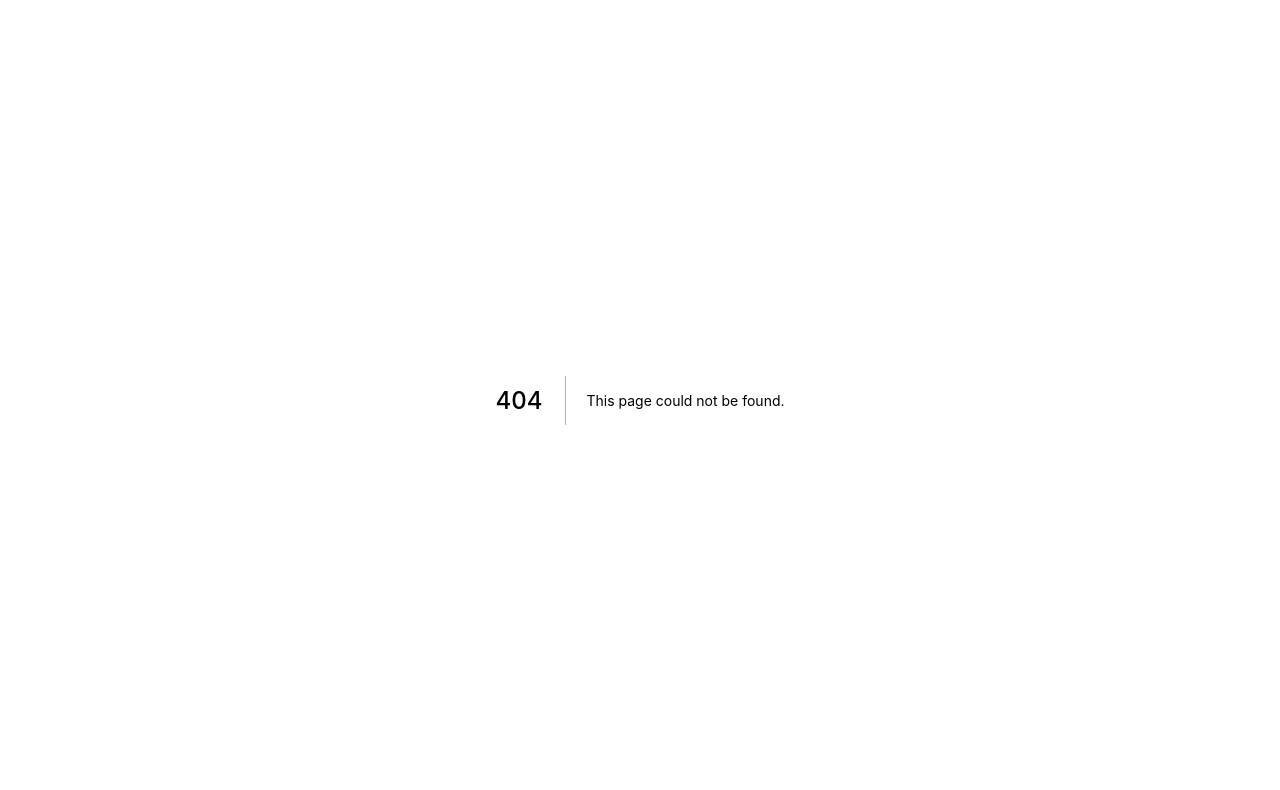
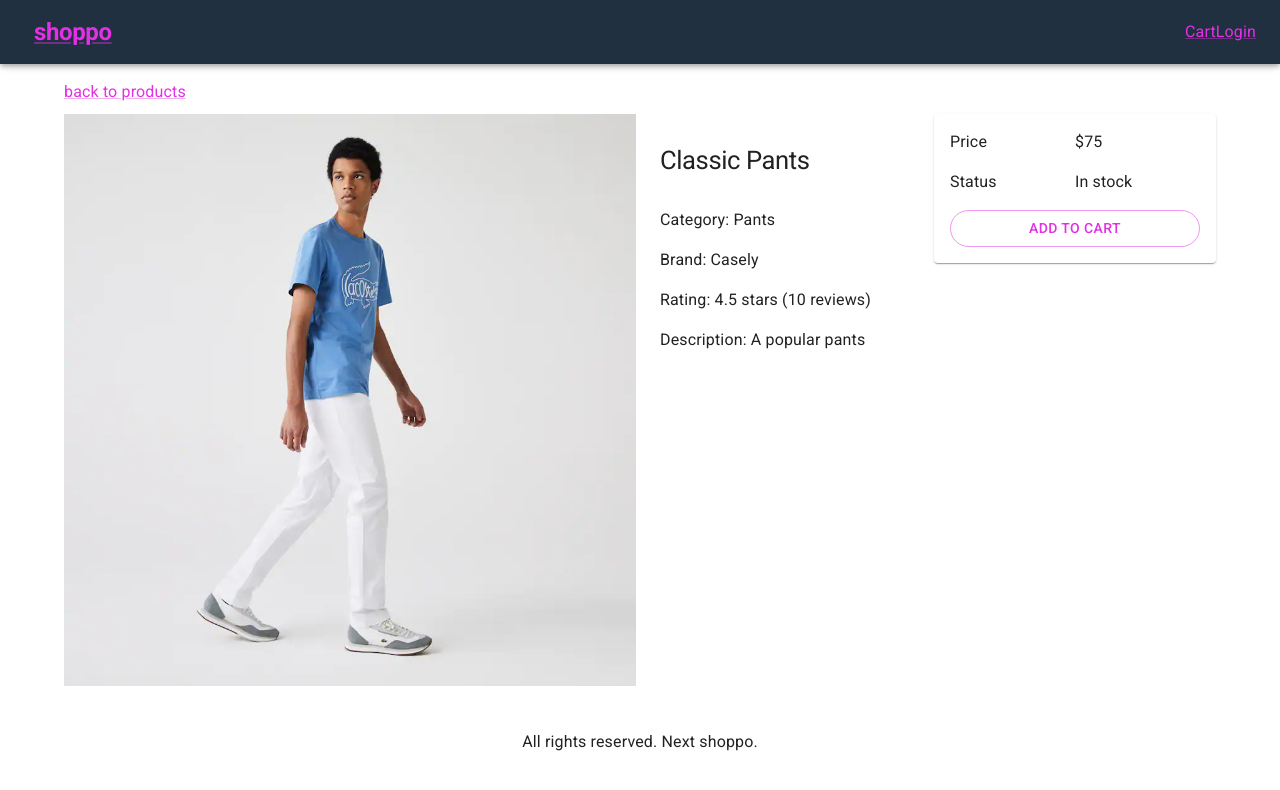
Before and after one commit to ZbigniewSk/next-shoppo, a Next.js app: page /product/classic-pants in a window 1280 px wide. Before the commit this address had no page. Shown: the top 790 px of the page. Built offline with nearby package versions, Linux system fonts and the light colour scheme.

Commit message:
build: product page, fonts, layout theme

```diff
--- /dev/null
+++ b/components/Layout.js
@@ -0,0 +1,102 @@
+import {
+  AppBar,
+  Box,
+  Container,
+  createTheme,
+  CssBaseline,
+  Link,
+  ThemeProvider,
+  Toolbar,
+  Typography,
+} from '@mui/material';
+import Head from 'next/head';
+import NextLink from 'next/link';
+import React from 'react';
+import styled from 'styled-components';
+
+const Footer = styled.footer`
+  margin-top: 10px;
+  text-align: center;
+`;
+
+export default function Layout({ title, description, children }) {
+  const theme = createTheme({
+    typography: {
+      h1: {
+        fontSize: '1.6rem',
+        fontWeight: 400,
+        margin: '1rem 0',
+      },
+      h2: {
+        fontSize: '1.4rem',
+        fontWeight: 400,
+        margin: '1rem 0',
+      },
+      body1: {
+        fontWeight: 'normal',
+      },
+    },
+    palette: {
+      type: 'light',
+      primary: {
+        main: '#e430e4',
+      },
+      secondary: {
+        main: '#208080',
+      },
+    },
+  });
+  return (
+    <div>
+      <Head>
+        <title>{title ? `${title} - shoppo` : `shoppo`}</title>
+        {description && <meta name="description" content={description}></meta>}
+      </Head>
+      <ThemeProvider theme={theme}>
+        <CssBaseline />
+        <AppBar
+          position="fixed"
+          sx={{
+            backgroundColor: '#203040',
+          }}
+        >
+          <Toolbar>
+            <NextLink href="/" passHref>
+              <Link>
+                <Typography
+                  component="h1"
+                  variant="h1"
+                  sx={{
+                    color: '#primary',
+                    marginLeft: '10px',
+                    fontWeight: 'bold',
+                    fontSize: '1.5rem',
+                  }}
+                >
+                  shoppo
+                </Typography>
+              </Link>
+            </NextLink>
+            <Box sx={{ flexGrow: 1 }}></Box>
+            <Box>
+              <NextLink href="/cart" passHref>
+                <Link>Cart</Link>
+              </NextLink>
+              <NextLink href="/login" passHref>
+                <Link>Login</Link>
+              </NextLink>
+            </Box>
+          </Toolbar>
+        </AppBar>
+        <Container sx={{ minHeight: '80vh', marginTop: '80px' }}>
+          {children}
+        </Container>
+        <Footer>
+          <Typography component="p">
+            All rights reserved. Next shoppo.
+          </Typography>
+        </Footer>
+      </ThemeProvider>
+    </div>
+  );
+}
--- a/pages/_document.js
+++ b/pages/_document.js
@@ -1,7 +1,36 @@
-import Document from 'next/document';
+import Document, { Head, Html, Main, NextScript } from 'next/document';
 import { ServerStyleSheet } from 'styled-components';
 
 export default class MyDocument extends Document {
+  render() {
+    return (
+      <Html lang="en">
+        <Head>
+          <link rel="preconnect" href="https://fonts.googleapis.com" />
+          <link rel="preconnect" href="https://fonts.gstatic.com" crossorigin />
+          <link
+            href="https://fonts.googleapis.com/css2?family=Roboto+Mono&family=Roboto:wght@300;400;500;700&display=swap"
+            rel="stylesheet"
+          />
+          {/* <link
+            rel="stylesheet"
+            href="https//fonts.googleapis.com/css?family=Roboto:300,400,500,700&display=swap"
+          /> */}
+          {/* <link rel="preconnect" href="https://fonts.googleapis.com" />
+          <link rel="preconnect" href="https://fonts.gstatic.com" crossorigin />
+          <link
+            href="https://fonts.googleapis.com/css2?family=Roboto+Mono&display=swap"
+            rel="stylesheet"
+          /> */}
+        </Head>
+        <body>
+          <Main />
+          <NextScript />
+        </body>
+      </Html>
+    );
+  }
+
   static async getInitialProps(ctx) {
     const sheet = new ServerStyleSheet();
     const originalRenderPage = ctx.renderPage;
--- /dev/null
+++ b/pages/product/[slug].js
@@ -0,0 +1,109 @@
+import {
+  Box,
+  Button,
+  Card,
+  Grid,
+  Link,
+  List,
+  ListItem,
+  Typography,
+} from '@mui/material';
+import Image from 'next/image';
+import NextLink from 'next/link';
+import { useRouter } from 'next/router';
+import React from 'react';
+import Layout from '../../components/Layout';
+import data from '../../utils/data';
+
+export default function ProductScreen() {
+  const router = useRouter();
+  const { slug } = router.query;
+  const product = data.products.find((a) => a.slug === slug);
+  if (!product) {
+    return <div>Product No Found</div>;
+  } else {
+    return (
+      <Layout title={product.name} description={product.description}>
+        <Box sx={{ marginTop: '10px', marginBottom: '10px' }}>
+          <NextLink href="/" passHref>
+            <Link>
+              <Typography>back to products</Typography>
+            </Link>
+          </NextLink>
+        </Box>
+        <Grid container spacing={1}>
+          <Grid item md={6} xs={12}>
+            <Image
+              src={product.image}
+              alt={product.name}
+              width={640}
+              height={640}
+              layout="responsive"
+            />
+          </Grid>
+          <Grid item md={3} xs={12}>
+            <List>
+              <ListItem>
+                <Typography component="h1" variant="h1">
+                  {product.name}
+                </Typography>
+              </ListItem>
+              <ListItem>
+                <Typography>Category: {product.category}</Typography>
+              </ListItem>
+              <ListItem>
+                <Typography>Brand: {product.brand}</Typography>
+              </ListItem>
+              <ListItem>
+                <Typography>
+                  Rating: {product.rating} stars ({product.numReviews} reviews)
+                </Typography>
+              </ListItem>
+              <ListItem>
+                <Typography>Description: {product.description}</Typography>
+              </ListItem>
+            </List>
+          </Grid>
+          <Grid item md={3} xs={12}>
+            <Card>
+              <List>
+                <ListItem>
+                  <Grid container>
+                    <Grid item xs={6}>
+                      <Typography>Price</Typography>
+                    </Grid>
+                    <Grid item xs={6}>
+                      <Typography>${product.price}</Typography>
+                    </Grid>
+                  </Grid>
+                </ListItem>
+                <ListItem>
+                  <Grid container>
+                    <Grid item xs={6}>
+                      <Typography>Status</Typography>
+                    </Grid>
+                    <Grid item xs={6}>
+                      <Typography>
+                        {product.countInStock > 0 ? 'In stock' : 'Unavailable'}
+                      </Typography>
+                    </Grid>
+                  </Grid>
+                </ListItem>
+                <ListItem>
+                  <Button
+                    fullWidth
+                    variant="outlined"
+                    color="primary"
+                    sx={{ borderRadius: '24px' }}
+                  >
+                    Add to cart
+                  </Button>
+                </ListItem>
+              </List>
+            </Card>
+          </Grid>
+        </Grid>
+      </Layout>
+    );
+  }
+}
--- a/styles/globals.css
+++ b/styles/globals.css
@@ -1,4 +1,4 @@
-html,
+/* html,
 body {
   padding: 0;
   margin: 0;
@@ -13,4 +13,4 @@ a {
 
 * {
   box-sizing: border-box;
-}
+} */
--- a/utils/data.js
+++ b/utils/data.js
@@ -2,6 +2,7 @@ const data = {
   products: [
     {
       name: 'Free Shirt',
+      slug: 'free-shirt',
       category: 'Shirts',
       image: '/images/shirt1.jpg',
       price: 70,
@@ -13,6 +14,7 @@ const data = {
     },
     {
       name: 'Fit Shirt',
+      slug: 'fit-shirt',
       category: 'Shirts',
       image: '/images/shirt2.jpg',
       price: 80,
@@ -24,6 +26,7 @@ const data = {
     },
     {
       name: 'Slim Shirt',
+      slug: 'slim-shirt',
       category: 'Shirts',
       image: '/images/shirt3.jpg',
       price: 90,
@@ -35,6 +38,7 @@ const data = {
     },
     {
       name: 'Golf Pants',
+      slug: 'golf-pants',
       category: 'Pants',
       image: '/images/pants1.jpg',
       price: 90,
@@ -46,6 +50,7 @@ const data = {
     },
     {
       name: 'Fit Pants',
+      slug: 'fit-pants',
       category: 'Pants',
       image: '/images/pants2.jpg',
       price: 95,
@@ -57,6 +62,7 @@ const data = {
     },
     {
       name: 'Classic Pants',
+      slug: 'classic-pants',
       category: 'Pants',
       image: '/images/pants3.jpg',
       price: 75,
```
Also changed, not shown: components/Layouts.style.js (deleted, +0 -40 lines), pages/index.js (+12 -4 lines).
